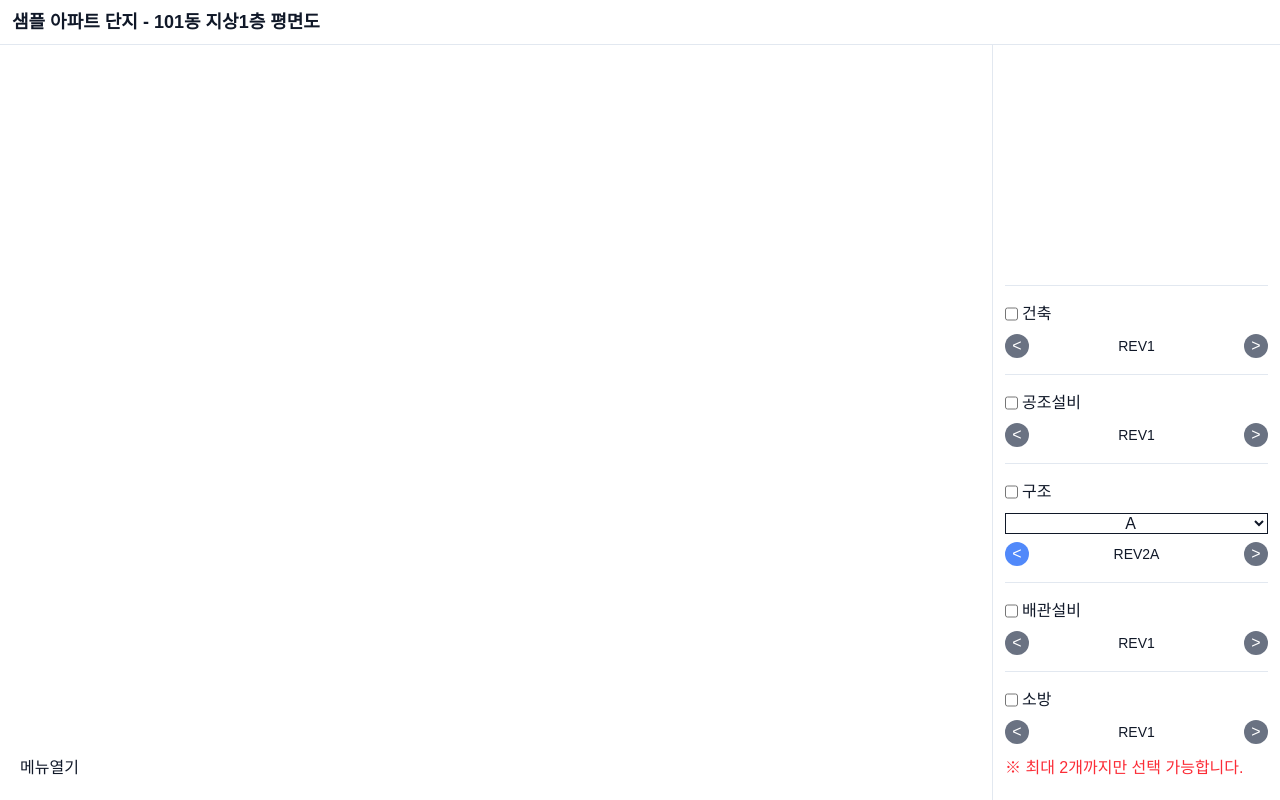
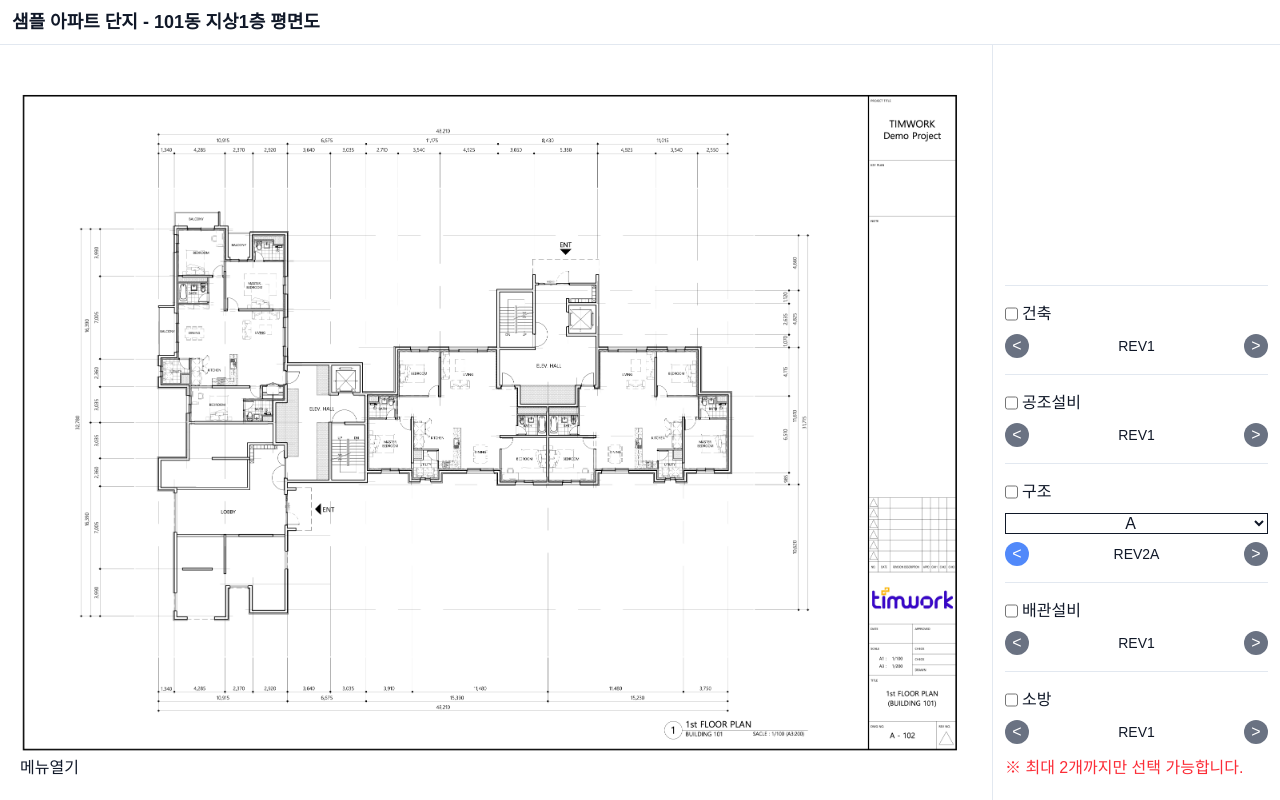
Before and after one commit to LeeTaegyung/frontend-assignment-teamwork, a React (Vite) app: page /drawing/01 in a window 1280 px wide. Built offline with nearby package versions, Linux system fonts and the light colour scheme; a web font is replaced by a local one.

Commit message:
feat: 도면 영역 작업

```diff
--- /dev/null
+++ b/src/components/DrawingCanvas/DrawingCanvas.tsx
@@ -0,0 +1,88 @@
+import useImgOriginSize from '@/hooks/useImgOriginSize';
+import type { SelectedDisciplineState } from '@/pages/DrawingPage/DrawingPage';
+import getImagePath from '@/utils/getImagePath';
+import getImageTransform from '@/utils/getImageTransform';
+import type {
+  DrawingMapItemType,
+  NormalizedDiscipline,
+} from '@/utils/getNormalizedData';
+import getRevisions from '@/utils/getRevisions';
+
+interface Props {
+  drawing: DrawingMapItemType;
+  selectDisciplines: SelectedDisciplineState[];
+  disciplines: { [key: string]: NormalizedDiscipline };
+}
+
+export default function DrawingCanvas({
+  drawing,
+  selectDisciplines,
+  disciplines,
+}: Props) {
+  const baseImagePath = getImagePath(drawing.image);
+  const baseImageSize = useImgOriginSize(baseImagePath);
+
+  // console.log(selectDisciplines);
+  // console.log(disciplines);
+
+  if (!baseImageSize) return null;
+
+  return (
+    <svg
+      className='h-full w-full'
+      viewBox={`0 0 ${baseImageSize.width} ${baseImageSize.height}`}
+    >
+      {/* 기본 도면 이미지 */}
+      <image
+        href={baseImagePath}
+        width={baseImageSize.width}
+        height={baseImageSize.height}
+      />
+
+      {!!selectDisciplines.length &&
+        selectDisciplines.map((selectState) => {
+          const currentDiscipline = disciplines[selectState.disciplineId];
+          const revisions = getRevisions({
+            currentDiscipline: currentDiscipline,
+            selectRegion: selectState.regionId,
+          });
+
+          if (!revisions) return null;
+
+          const imageTransform = getImageTransform({
+            discipline: currentDiscipline,
+            selectState: selectState,
+          });
+          const currentRevision = revisions[selectState.revisionIndex];
+
+          const regionTransform =
+            selectState.regionId === 'A'
+              ? `translate(${1502 - 1248 * 1.55} ${1373 + 867 * 1.65}) rotate(270 616 432)`
+              : selectState.regionId === 'B'
+                ? `translate(${3170 - 1301 * 1.2} ${1518 + 982 * 0.9}) rotate(270 616 432) scale(0.781)`
+                : '';
+
+          return (
+            <g key={selectState.disciplineId}>
+              {/* 기준 도면 다를 경우 추가 */}
+              {imageTransform &&
+                imageTransform.relativeTo !== drawing.image && (
+                  <image
+                    href={getImagePath(imageTransform.relativeTo || '')}
+                    width={baseImageSize.width}
+                    height={baseImageSize.height}
+                  />
+                )}
+
+              <image
+                transform={regionTransform}
+                href={getImagePath(currentRevision.image)}
+                width={baseImageSize.width}
+                height={baseImageSize.height}
+              />
+            </g>
+          );
+        })}
+    </svg>
+  );
+}
--- a/src/pages/DrawingPage/DrawingPage.tsx
+++ b/src/pages/DrawingPage/DrawingPage.tsx
@@ -2,6 +2,7 @@ import { useState } from 'react';
 import { useParams } from 'react-router-dom';
 
 import ControlItem from '@/components/ControlItem/ControlItem';
+import DrawingCanvas from '@/components/DrawingCanvas/DrawingCanvas';
 import getNormalizedData from '@/utils/getNormalizedData';
 
 export interface SelectedDisciplineState {
@@ -24,9 +25,9 @@ export default function DrawingPage() {
     SelectedDisciplineState[]
   >([]);
 
-  const handleChangeDiscipline = (selectData: SelectedDisciplineState) => {
+  const handleAddDiscipline = (selectData: SelectedDisciplineState) => {
     setSelectDisciplines((prevSelectDisciplines) => {
-      const hasSelectData = prevSelectDisciplines.find(
+      const hasSelectData = prevSelectDisciplines.some(
         (s) => s.disciplineId === selectData.disciplineId
       );
 
@@ -40,13 +41,25 @@ export default function DrawingPage() {
     });
   };
 
+  const handleUpdateSelecteDiscipline = (updated: SelectedDisciplineState) => {
+    setSelectDisciplines((prev) =>
+      prev.map((s) => (s.disciplineId === updated.disciplineId ? updated : s))
+    );
+  };
+
   return (
     <div className='flex h-full'>
       {/* 도면 영역 */}
-      <div className='flex-1'></div>
+      <div className='flex-1'>
+        <DrawingCanvas
+          drawing={currentDrawing}
+          selectDisciplines={selectDisciplines}
+          disciplines={currentDisciplines}
+        />
+      </div>
 
-      {/* 컨트롤박스 */}
       <div className='border-l-border flex shrink-0 basis-2xs flex-col border-l px-3 py-5'>
+        {/* 컨트롤박스 */}
         <div className='mt-auto flex flex-col'>
           {Object.entries(currentDisciplines).map((discipline) => {
             return (
@@ -54,7 +67,8 @@ export default function DrawingPage() {
                 discipline={discipline}
                 key={discipline[0]}
                 selectDisciplines={selectDisciplines}
-                onChange={handleChangeDiscipline}
+                onChange={handleAddDiscipline}
+                onUpdateSelect={handleUpdateSelecteDiscipline}
               />
             );
           })}
--- /dev/null
+++ b/src/utils/getImageTransform.ts
@@ -0,0 +1,24 @@
+import type { SelectedDisciplineState } from '@/pages/DrawingPage/DrawingPage';
+import type { NormalizedDiscipline } from '@/utils/getNormalizedData';
+
+export default function getImageTransform({
+  discipline,
+  selectState,
+}: {
+  discipline: NormalizedDiscipline;
+  selectState: SelectedDisciplineState;
+}) {
+  switch (discipline.type) {
+    case 'base':
+      return discipline.imageTransform;
+    case 'region':
+      return (
+        selectState.regionId &&
+        discipline.regions[selectState.regionId].revisions[
+          selectState.revisionIndex
+        ].imageTransform
+      );
+    case 'revisionOnly':
+      return discipline.revisions[selectState.revisionIndex].imageTransform;
+  }
+}
--- a/src/utils/getNormalizedData.ts
+++ b/src/utils/getNormalizedData.ts
@@ -9,7 +9,7 @@ import type {
   RevisionsType,
 } from '@/data/types';
 
-type DrawingMapItemType = Omit<DrawingItemType, 'disciplines'>;
+export type DrawingMapItemType = Omit<DrawingItemType, 'disciplines'>;
 
 interface DrawingMapType {
   [key: string]: DrawingMapItemType;
```
